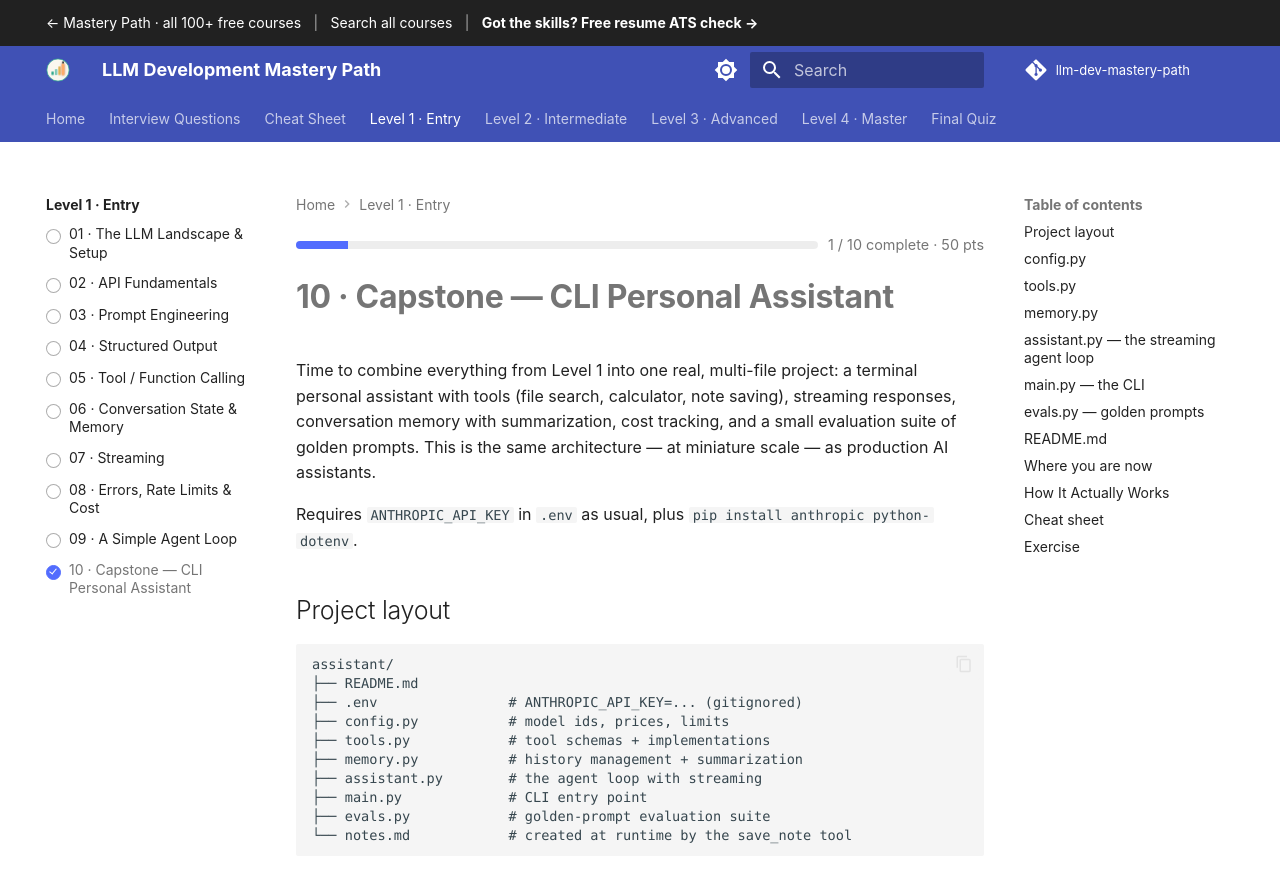
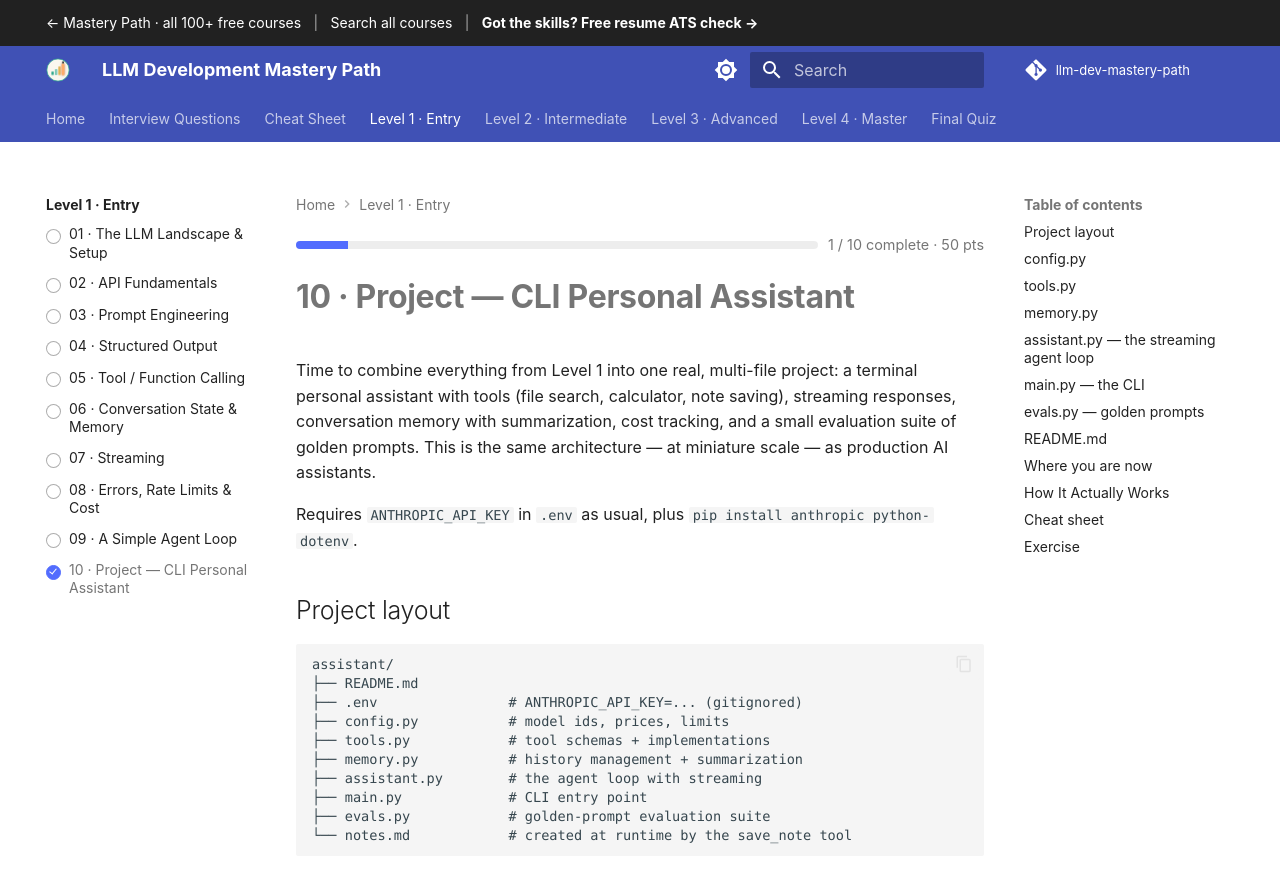
Before and after one commit to SIGILIPELLI/llm-dev-mastery-path, an MkDocs documentation site: the page built from docs/level-1/10-capstone-project.md, in a window 1280 px wide and 900 px high. Shown: the top 883 px of the window. Built offline with MkDocs 1.6.1 and Material for MkDocs 9.7.7, drawn with Linux system fonts in a browser that asks for light colours; comment, search, counter and statistics services are not loaded.

Commit message:
Level-end build pages are titled Project; Capstone is reserved for the Level 4 course capstone
Co-Authored-By: Claude Sonnet 5.5 <noreply@anthropic.com>

```diff
--- a/docs/level-1/10-capstone-project.md
+++ b/docs/level-1/10-capstone-project.md
@@ -2,7 +2,7 @@
 description: "Capstone — CLI Personal Assistant — Time to combine everything from Level 1 into one real, multi-file project: a terminal personal assistant with tools…"
 ---
 
-# 10 · Capstone — CLI Personal Assistant
+# 10 · Project — CLI Personal Assistant
 
 Time to combine everything from Level 1 into one real, multi-file project: a
 terminal personal assistant with tools (file search, calculator, note
--- a/mkdocs.yml
+++ b/mkdocs.yml
@@ -96,7 +96,7 @@ nav:
       - "07 · Streaming": level-1/07-streaming.md
       - "08 · Errors, Rate Limits & Cost": level-1/08-errors-rate-limits-cost.md
       - "09 · A Simple Agent Loop": level-1/09-simple-agent-loop.md
-      - "10 · Capstone — CLI Personal Assistant": level-1/10-capstone-project.md
+      - "10 · Project — CLI Personal Assistant": level-1/10-capstone-project.md
   - "Level 2 · Intermediate":
       - Overview: level-2/index.md
       - "01 · Advanced Prompting Patterns": level-2/01-advanced-prompting-patterns.md
```
